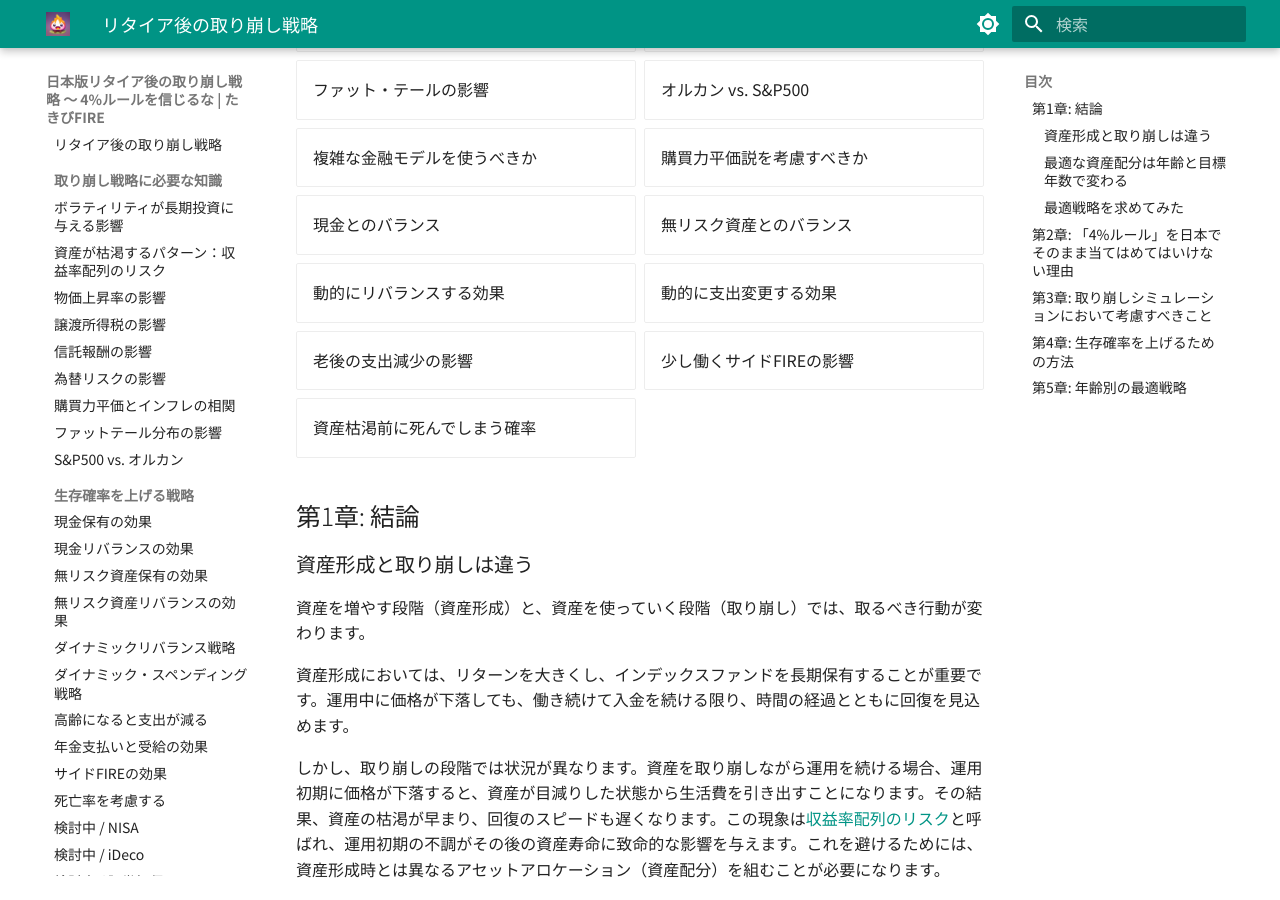
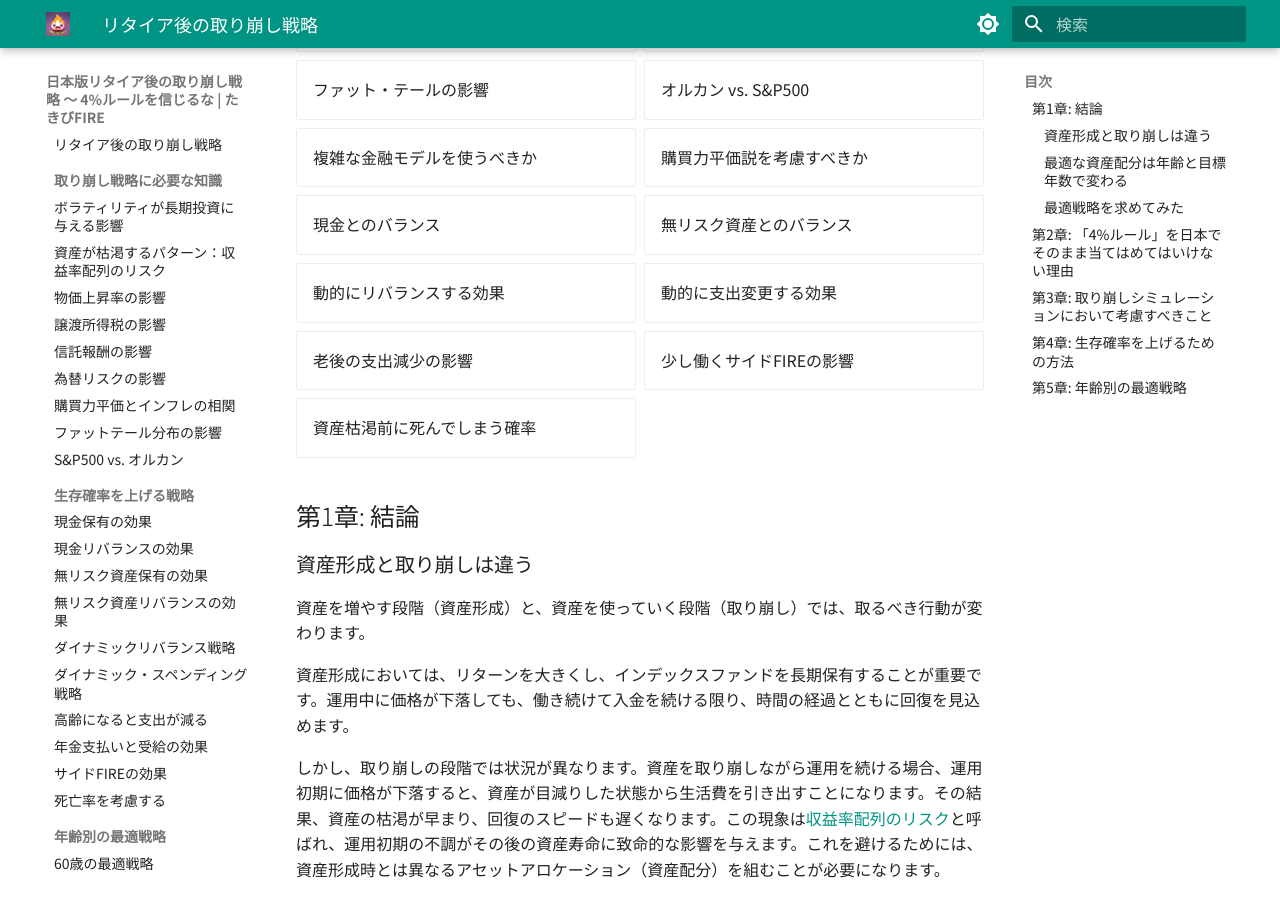
Before and after one commit to TakibiFire/JapaneseTrinityStudy, an MkDocs documentation site: the page built from docs/index.md, in a window 1280 px wide and 900 px high, scrolled down 591 px. Built offline with MkDocs 1.6.1 and Material for MkDocs 9.7.7, drawn with Linux system fonts in a browser that asks for light colours.

Commit message:
Move coming-soon articles to a new section

```diff
--- a/mkdocs.yml
+++ b/mkdocs.yml
@@ -119,12 +119,13 @@
     - 年金支払いと受給の効果: pension.md
     - サイドFIREの効果: side_fire.md
     - 死亡率を考慮する: mortality.md
-    - 検討中 / NISA: nisa.md
-    - 検討中 / iDeco: ideco.md
-    - 検討中 / 証券担保ローン: loan.md
-    - 検討中 / レバレッジをかけた商品: lebakan.md
-    - 検討中 / ビットコイン: btc.md
   - 年齢別の最適戦略:
     - 60歳の最適戦略: all_60yr.md
     - 50歳の最適戦略: all_50yr.md
     - 40歳の最適戦略: all_40yr.md
+  - 公開未定:
+    - NISA: nisa.md
+    - iDeco: ideco.md
+    - 証券担保ローン: loan.md
+    - レバレッジをかけた商品: lebakan.md
+    - ビットコイン: btc.md
```
